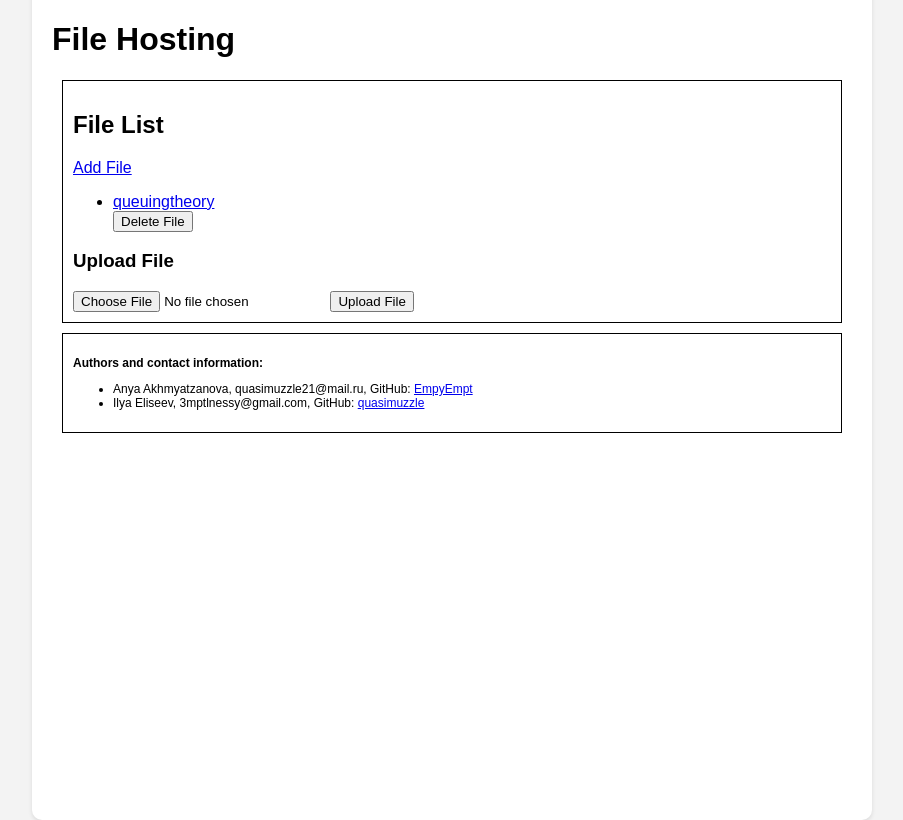
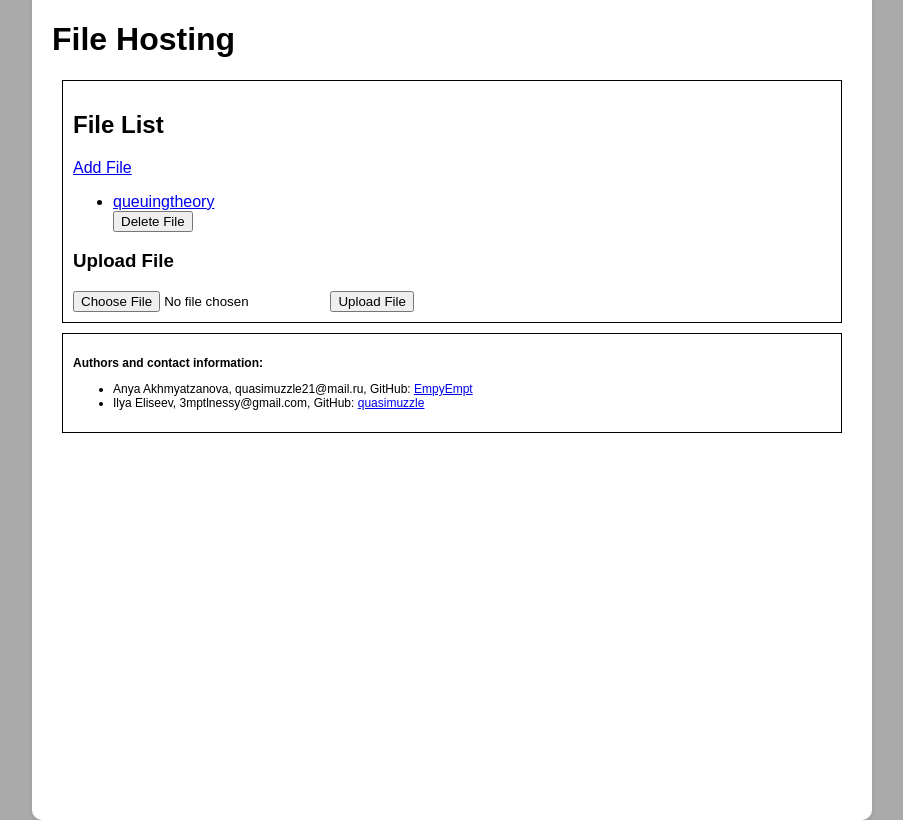
Before and after one commit to quasimuzzle/FileHosting, a Django app: page / in a window 1280 px wide. Shown: the whole page, without its empty margins (188-1091 px from the left). Run offline with Django 5.2, Linux system fonts and the light colour scheme; data comes from the database, SQL or seed files in the repository.

Commit message:
Comfortaa

```diff
--- a/files/templates/files/file_list.html
+++ b/files/templates/files/file_list.html
@@ -10,8 +10,8 @@
             align-items: center;
             height: 100vh;
             margin: 0;
-            background-color: #f3f3f3;
-            font-family: Arial, sans-serif;
+            background-color: #AAA;
+            font-family: Comfortaa, sans-serif;
         }
 
         .container {
@@ -19,7 +19,7 @@
             max-width: 800px;
             height: 100%;
             padding: 20px;
-            background-color: #fff;
+            background-color: #FFF;
             border-radius: 10px;
             box-shadow: 0 2px 4px rgba(0, 0, 0, 0.1);
         }
```
